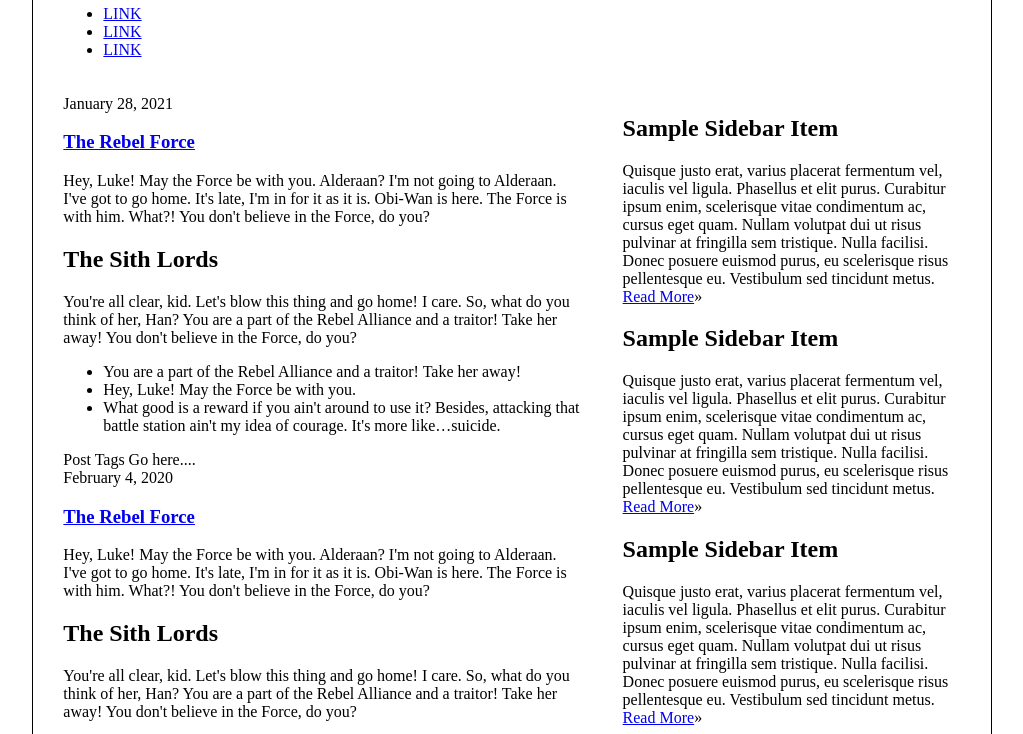
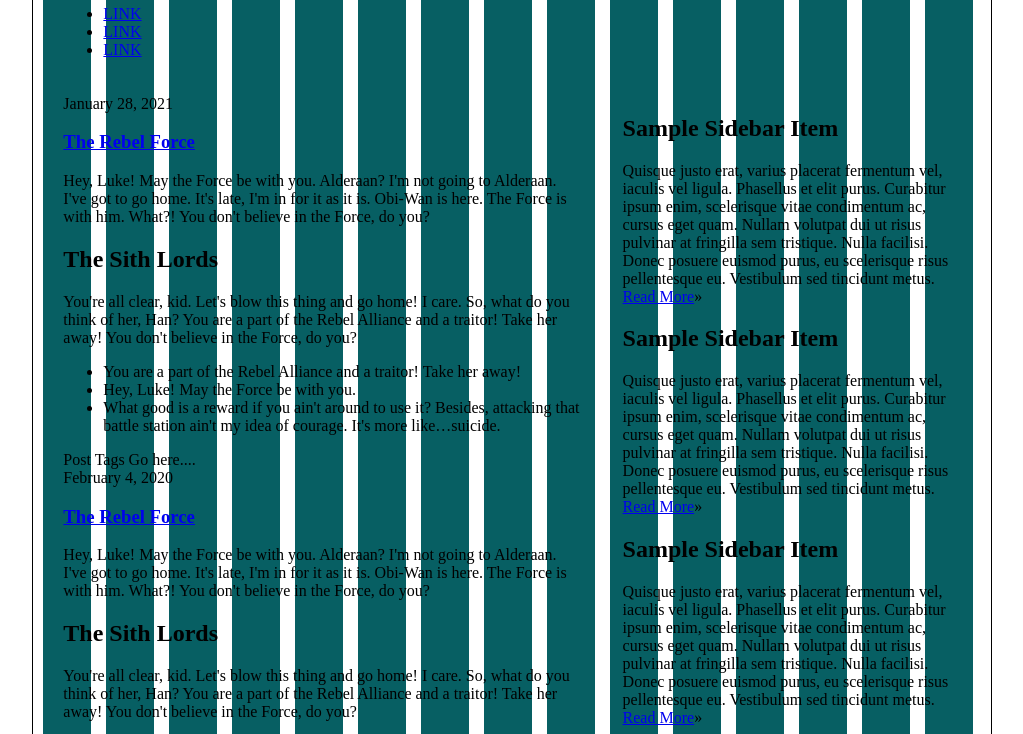
Before and after one commit to jermatthey/ifsc-3342, a plain HTML site: page grid_assignment/index.html in a window 1280 px wide. Shown: the part 153-887 px from the top of the page, without its empty margins (128-1151 px from the left). Drawn offline with Linux system fonts and the light colour scheme.

Commit message:
updated screen.css once again

```diff
--- a/grid_assignment/assets/css/screen.css
+++ b/grid_assignment/assets/css/screen.css
@@ -22,7 +22,7 @@ background-image:url("https://s3-us-west-2.amazonaws.com/s.cdpn.io/7248/grid-1.p
 
 .container{
   max-width:960px;
-  background-image:url("../img/grid.png");
+  background-image:url("../resources/grid.png");
   margin:20px auto;
   border: 1px solid #000;
   overflow: auto;
```
